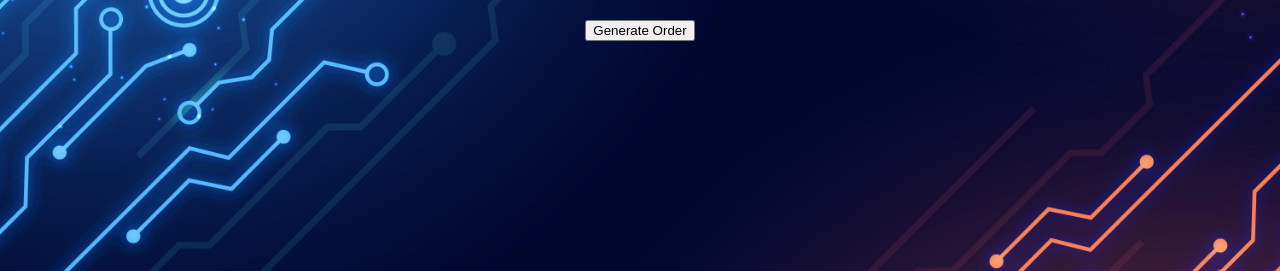
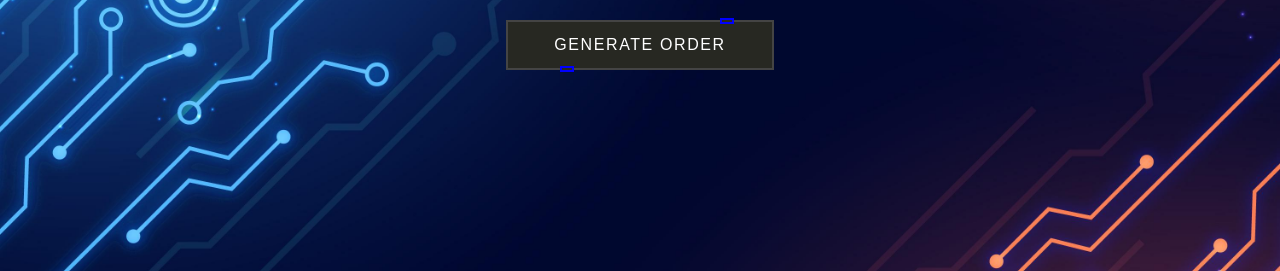
Before and after one commit to LucasJeanpierre/DefiRobotManager, a Django app: page /teamList/ in a window 1280 px wide. Shown: the part 201-472 px from the top of the page. Run offline with Django 4.2, Linux system fonts and the light colour scheme; data that the repository does not hold is empty.

Commit message:
new generate button style

```diff
--- a/stats/static/stats/style.css
+++ b/stats/static/stats/style.css
@@ -248,6 +248,106 @@ tr {
     text-align: center;
 }
 
+
 .generate_order_button {
-    text-align: center;
+    position: relative;
+    background: #444;
+    color: #fff;
+    text-decoration: none;
+    text-transform: uppercase;
+    border: none;
+    letter-spacing: 0.1rem;
+    font-size: 1rem;
+    padding: 1rem 3rem;
+    transition: 0.2s;
 }
+
+.generate_order_button:hover {
+    letter-spacing: 0.2rem;
+    padding: 1.1rem 3.1rem;
+    background: blue;
+    cursor: pointer;
+    /* box-shadow: 0 0 35px var(--clr); */
+    animation: box 3s infinite;
+}
+
+.generate_order_button::before {
+    content: "";
+    position: absolute;
+    inset: 2px;
+    background: #272822;
+}
+
+.generate_order_button span {
+    position: relative;
+    z-index: 1;
+}
+.generate_order_button i {
+    position: absolute;
+    inset: 0;
+    display: block;
+}
+
+.generate_order_button i::before {
+    content: "";
+    position: absolute;
+    width: 10px;
+    height: 2px;
+    left: 80%;
+    top: -2px;
+    border: 2px solid blue;
+    background: #272822;
+    transition: 0.2s;
+}
+
+.generate_order_button:hover i::before {
+    width: 15px;
+    left: 20%;
+    animation: move 3s infinite;
+}
+
+.generate_order_button i::after {
+    content: "";
+    position: absolute;
+    width: 10px;
+    height: 2px;
+    left: 20%;
+    bottom: -2px;
+    border: 2px solid blue;
+    background: #272822;
+    transition: 0.2s;
+}
+
+.generate_order_button:hover i::after {
+    width: 15px;
+    left: 80%;
+    animation: move 3s infinite;
+}
+
+@keyframes move {
+    0% {
+        transform: translateX(0);
+    }
+
+    50% {
+        transform: translateX(5px);
+    }
+
+    100% {
+        transform: translateX(0);
+    }
+}
+
+@keyframes box {
+    0% {
+        box-shadow: #27272c;
+    }
+
+    50% {
+        box-shadow: 0 0 25px var(--clr);
+    }
+
+    100% {
+        box-shadow: #27272c;
+    }
+}
--- a/stats/templates/stats/teamList.html
+++ b/stats/templates/stats/teamList.html
@@ -65,7 +65,7 @@
     <div class="div_generate_order">
     <form id="form_order" action="/stats/generateOrder/" method="post">
         {% csrf_token %}
-        <input type="submit" class="generate_order_button" value="Generate Order">
+        <button class="generate_order_button"><span>Generate order</span><i></i></button>
     </form>
     </div>
 
```
